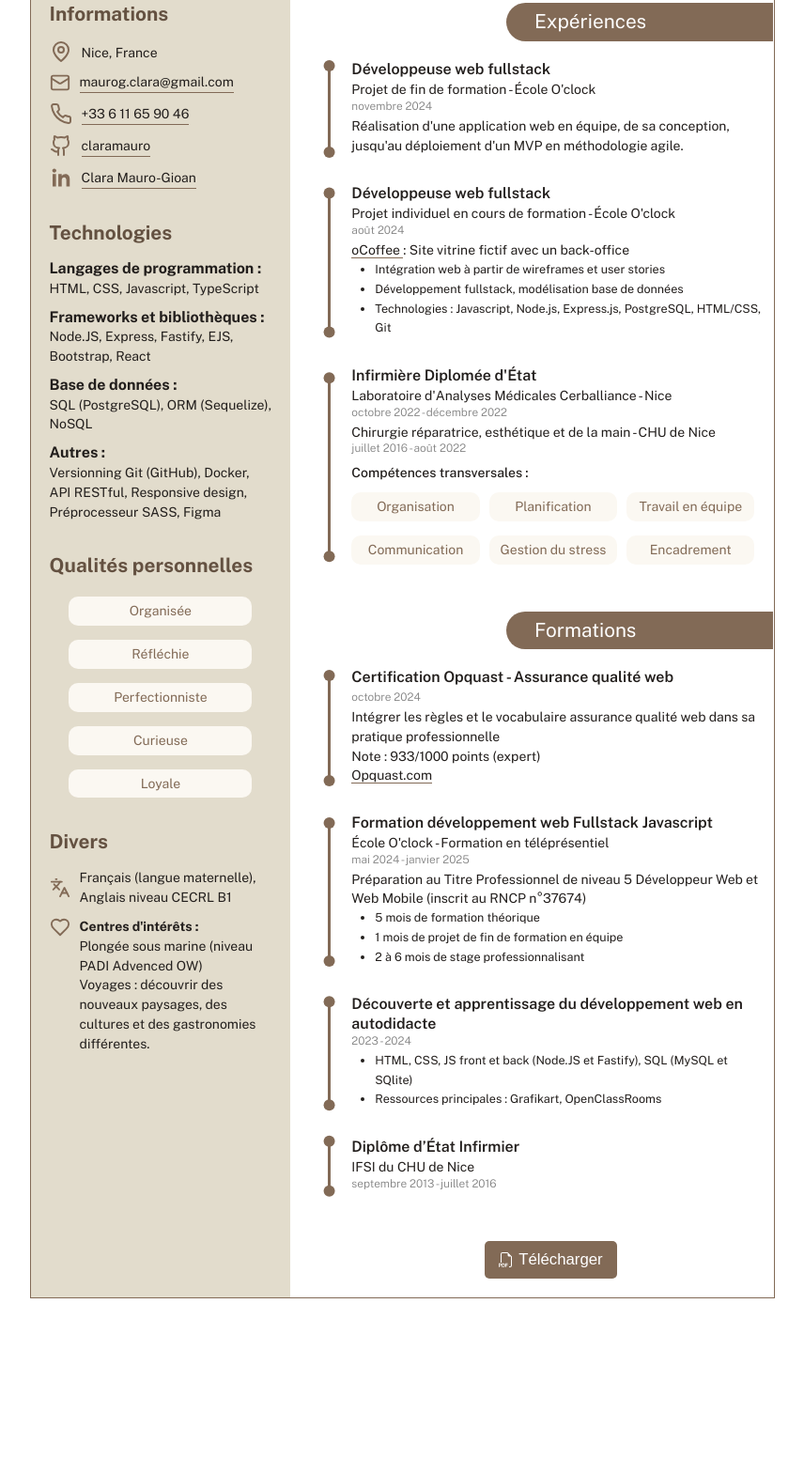
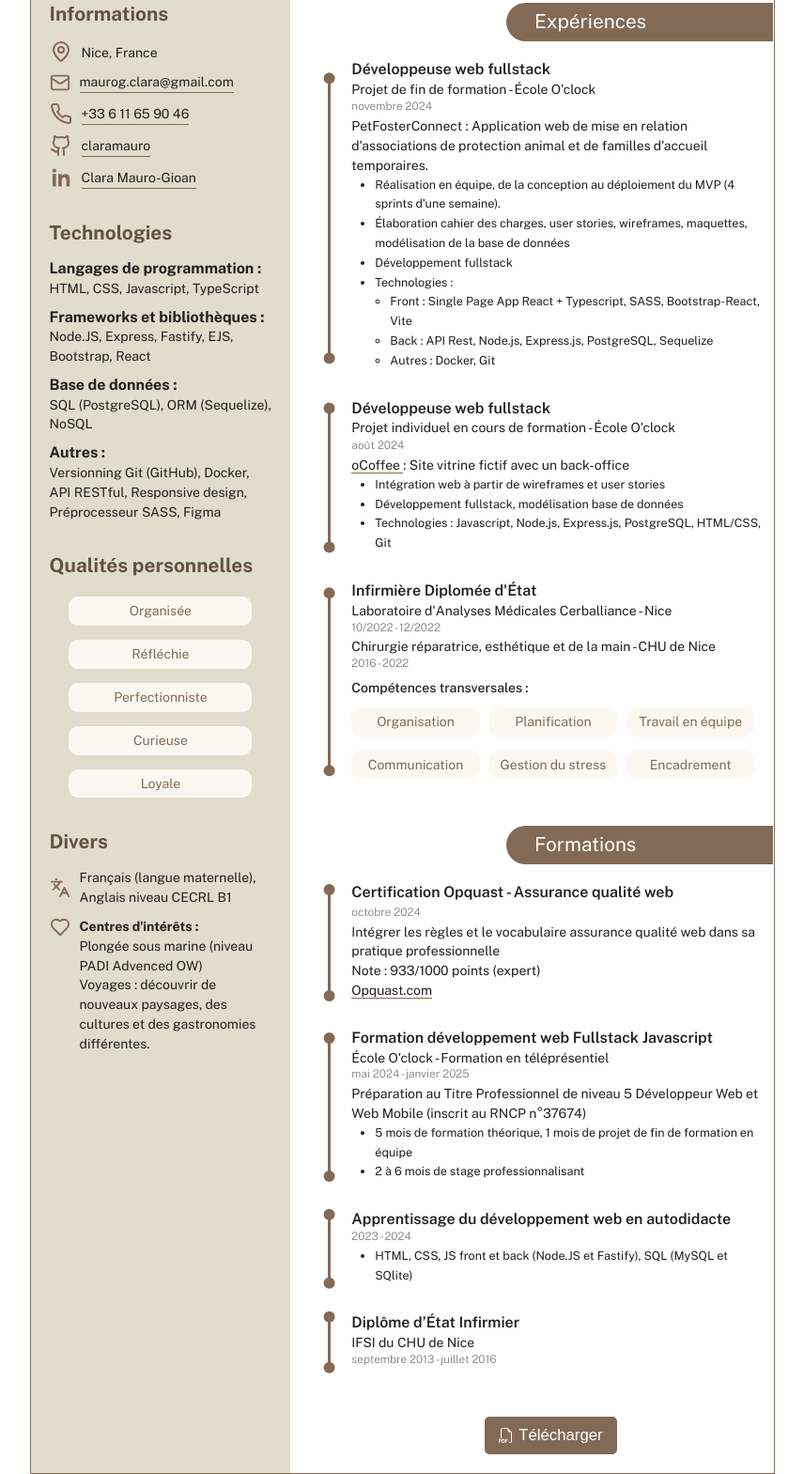
Before and after one commit to claramauro/cv, a plain HTML site: page index.html in a window 1280 px wide. Shown: the part 338-1907 px from the top of the page at 94% size, without its empty margins (212-1068 px from the left). Before the commit the page ends 1720 px from the top, so only its background shows below. Drawn offline with nearby package versions, Linux system fonts and the light colour scheme.

Commit message:
ajout petfosterConnect aux experiences

```diff
--- a/css/style.css
+++ b/css/style.css
@@ -281,6 +281,14 @@ a:hover {
   list-style: disc outside;
 }
 
+.content__item__sublist .li__sublist {
+  padding-left: 1rem;
+}
+
+.content__item__sublist .li__sublist li{
+  list-style-type: circle;
+}
+
 .sidebar__section--softskills .sidebar__title {
   margin-bottom: 20px;
 }
@@ -411,6 +419,13 @@ a:hover {
     display: initial;
   }
 
+  .print--flex{
+    display: flex;
+    align-items: center;
+    flex-direction: row;
+    column-gap: .5rem;
+  }
+
   html {
     font-size: 14px;
   }
@@ -431,7 +446,7 @@ a:hover {
 
   .header {
     margin-top: 0;
-    padding: 40px 20px 0;
+    padding: 30px 15px 0;
     width: 100%;
   }
 
--- a/index.html
+++ b/index.html
@@ -102,7 +102,7 @@
                             <div>
                                 <h4>Centres d'intérêts :</h4>
                                 <p>Plongée sous marine (niveau PADI Advenced OW)</p>
-                                <p>Voyages : découvrir des nouveaux paysages, des cultures et des gastronomies différentes.</p>
+                                <p>Voyages : découvrir de nouveaux paysages, des cultures et des gastronomies différentes.</p>
                             </div>
                         </li>
                     </ul>
@@ -116,15 +116,34 @@
                         <li class="content__item">
                             <div class="border-deco"></div>
                             <h4 class="content__item__title">Développeuse web fullstack</h4>
+                            <div class="print--flex">
                                 <p class="content__item__infos">Projet de fin de formation - École O'clock</p>
+                                <span class="print-content"> - </span>
                                 <time class="content__item__period" datetime="2024-11">novembre 2024 </time>
-                            <p>Réalisation d'une application web en équipe, de sa conception, jusqu'au déploiement d'un MVP en méthodologie agile.</p>
+                            </div>
+                            <p>PetFosterConnect : Application web de mise en relation d'associations de protection animal et de familles d'accueil temporaires.</p>
+                            <ul class="content__item__sublist">
+                                <li>Réalisation en équipe, de la conception au déploiement du MVP (4 sprints d'une semaine).</li>
+                                <li>Élaboration cahier des charges, user stories, wireframes, maquettes, modélisation de la base de données</li>
+                                <li>Développement fullstack</li>
+                                <li> Technologies :
+                                    <ul class="li__sublist">
+                                        <li>Front : Single Page App React + Typescript, SASS, Bootstrap-React, Vite</li>
+                                        <li>Back : API Rest, Node.js, Express.js, PostgreSQL, Sequelize</li>
+                                        <li>Autres : Docker, Git</li>
+                                    </ul>
                                 </li>
+                            </ul>
+
+
                         <li class="content__item">
                             <div class="border-deco"></div>
                             <h4 class="content__item__title">Développeuse web fullstack</h4>
+                            <div class="print--flex">
                                 <p class="content__item__infos">Projet individuel en cours de formation - École O'clock</p>
+                                <span class="print-content"> - </span>
                                 <time class="content__item__period" datetime="2024-08">août 2024 </time>
+                            </div>
                                 <p>
                                     <a href="https://ocoffee.claramauro.fr/" title="Lien vers oCoffee" target="_blank">oCoffee <span class="print-content">(ocoffee.claramauro.fr)</></a>
                                         : Site vitrine fictif avec un back-office
@@ -138,13 +157,19 @@
                         <li class="content__item">
                             <div class="border-deco"></div>
                             <h4 class="content__item__title">Infirmière Diplomée d'État</h4>
+                            <div class="print--flex">
                                 <p class="content__item__infos">Laboratoire d'Analyses Médicales Cerballiance - Nice</p>
+                                <span class="print-content"> - </span>
                                 <div class="content__item__period">
-                                <time datetime="2022-10">octobre 2022 </time> - <time datetime="2023-12"> décembre 2022</time>
+                                    <time datetime="2022-10">10/2022 </time> - <time datetime="2023-12"> 12/2022</time>
                                 </div>
+                            </div>
+                            <div class="print--flex">
                                 <p class="content__item__infos">Chirurgie réparatrice, esthétique et de la main - CHU de Nice</p>
+                                <span class="print-content"> - </span>
                                 <div class="content__item__period">
-                                <time datetime="2016-07">juillet 2016 </time> - <time datetime="2022-08"> août 2022</time>
+                                    <time datetime="2016-07">2016 </time> - <time datetime="2022-08">2022</time>
+                                </div>
                             </div>
                             <h5>Compétences transversales :</h5>
                             <ul class="softskills__list softskills__list--main">
@@ -165,9 +190,12 @@
                     <ul class="content__section__list">
                         <li class="content__item">
                             <div class="border-deco"></div>
+                            <div class="print--flex">
                                 <h4 class="content__item__title">Certification <em>Opquast</em> - Assurance qualité web</h4>
+                                <span class="print-content"> - </span>
                                 <div class="content__item__period">
                                     <time datetime="2024-10">octobre 2024 </time>
+                                </div>
                             </div>
                           <p>
                               Intégrer les règles et le vocabulaire assurance qualité web dans sa pratique professionnelle
@@ -178,36 +206,43 @@
                         <li class="content__item">
                             <div class="border-deco"></div>
                             <h4 class="content__item__title">Formation développement web <em>Fullstack</em> <em>Javascript</em></h4>
+                            <div class="print--flex">
                                 <div class="content__item__infos">École O'clock - Formation en téléprésentiel</div>
+                                <span class="print-content"> - </span>
                                 <div class="content__item__period">
                                     <time datetime="2024-05">mai 2024 </time> - <time datetime="2025-01"> janvier 2025</time>
+                                </div>
                             </div>
                             <p>
                                 Préparation au Titre Professionnel de niveau 5 <em>Développeur Web</em> et Web Mobile (inscrit au RNCP n°37674)
                             </p>
                             <ul class="content__item__sublist">
-                                <li>5 mois de formation théorique</li>
-                                <li>1 mois de projet de fin de formation en équipe</li>
+                                <li>5 mois de formation théorique, 1 mois de projet de fin de formation en équipe</li>
                                 <li>2 à 6 mois de stage professionnalisant</li>
                             </ul>
                         </li>
                         <li class="content__item">
                             <div class="border-deco"></div>
-                            <h4 class="content__item__title content__item__infos">Découverte et apprentissage du développement web en autodidacte</h4>
+                            <div class="print--flex">
+                                <h4 class="content__item__title content__item__infos">Apprentissage du développement web en autodidacte</h4>
+                                <span class="print-content"> - </span>
                                 <div class="content__item__period">
                                     <time datetime="2023">2023 </time> - <time datetime="2024">2024</time>
                                 </div>
+                            </div>
                             <ul class="content__item__sublist">
                                 <li>HTML, CSS, <em>JS</em> front et back (Node.JS et Fastify), SQL (MySQL et SQlite)</li>
-                                <li>Ressources principales : Grafikart, OpenClassRooms</li>
                             </ul>
                         </li>
                         <li class="content__item">
                             <div class="border-deco"></div>
                             <h4 class="content__item__title">Diplôme d’État Infirmier</h4>
+                            <div class="print--flex">
                                 <div class="content__item__infos">IFSI du CHU de Nice</div>
+                                <span class="print-content"> - </span>
                                 <div class="content__item__period">
                                     <time datetime="2013-09">septembre 2013 </time> - <time datetime="2016-07"> juillet 2016</time>
+                                </div>
                             </div>
                         </li>
                     </ul>
```
Lines whose indentation alone changed are shown as unchanged.
